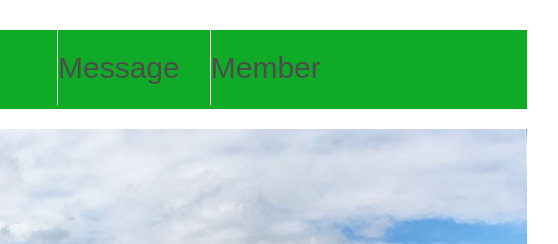
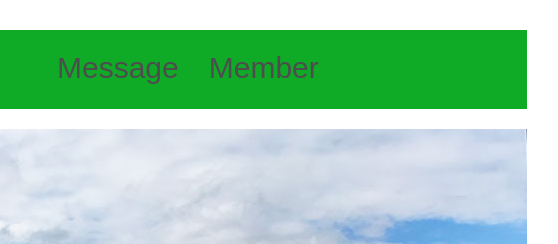
Before and after one commit to Ryotaro-Hirano/asset-HR, a plain HTML site: page index.html in a window 1280 px wide. Shown: the top 244 px of the page, 573-1131 px from the left. Drawn offline with Linux system fonts and the light colour scheme.

Commit message:
コメあう

```diff
--- a/css/common.css
+++ b/css/common.css
@@ -136,7 +136,7 @@ header class
   float: left;
   margin-left: 30px;
   text-align: center;
-  border-left: 1px solid #fff;
+  /*border-left: 1px solid #fff;*/
 }
 
 .head-list a:hover{
```
